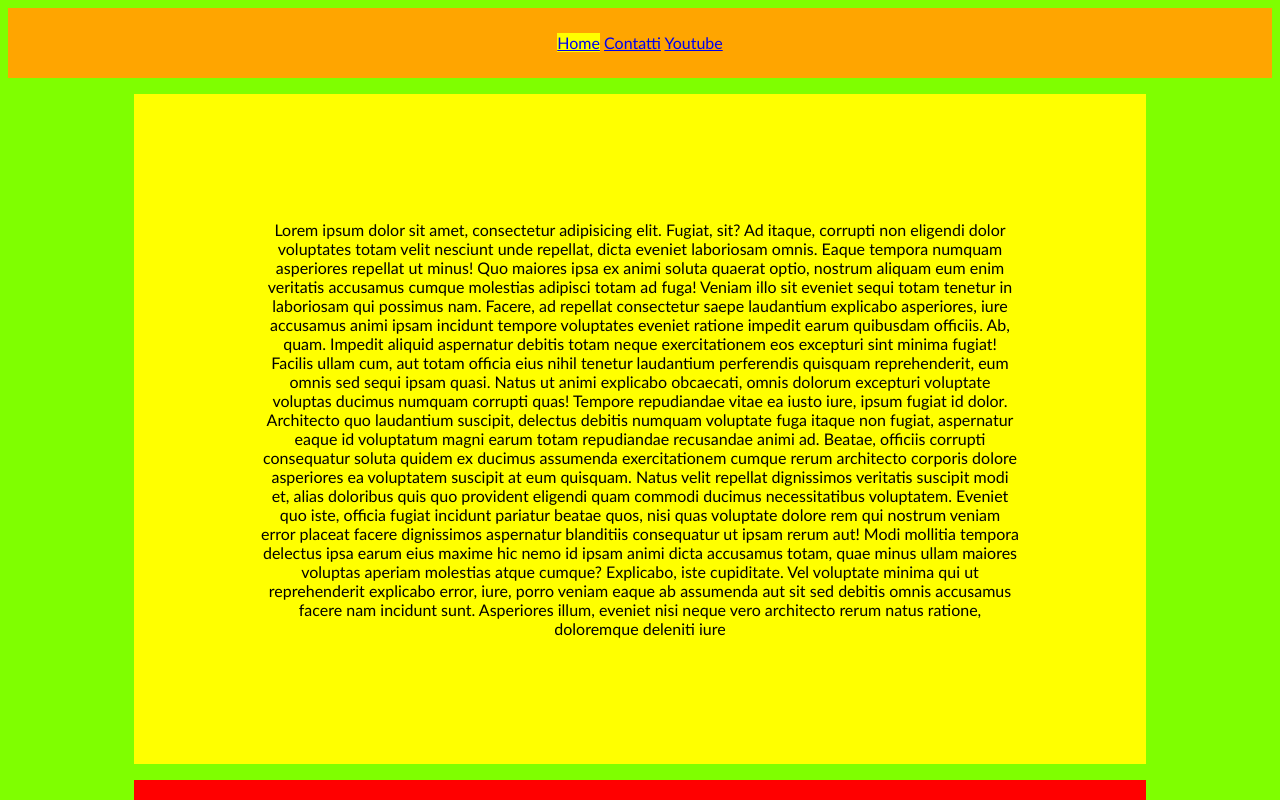
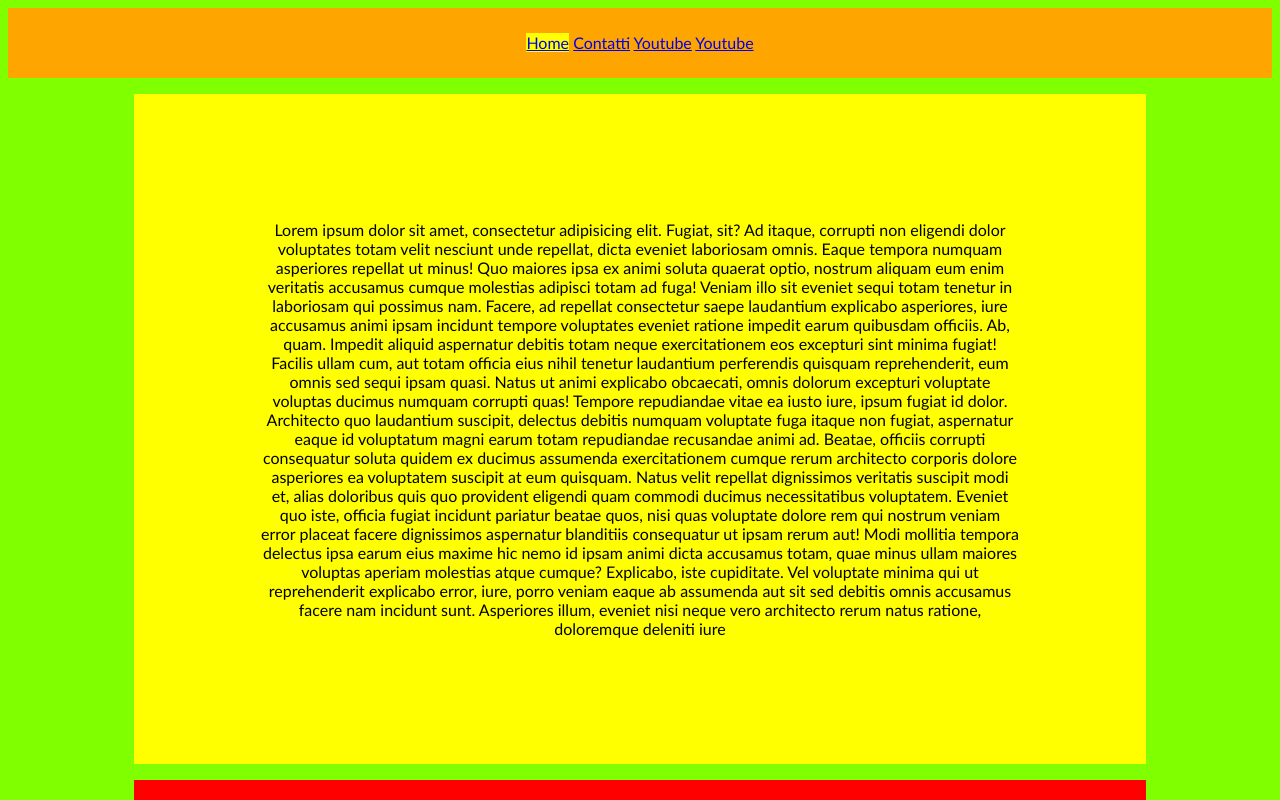
Before and after one commit to stefanolazzari/2c-sviluppo-web, a plain HTML site: page index.html in a window 1280 px wide. Shown: the top 800 px of the page. Drawn offline with Linux system fonts and the light colour scheme.

Commit message:
inserito link

```diff
--- a/index.html
+++ b/index.html
@@ -11,6 +11,7 @@
     <nav>
         <a class="giallu-bellu" href="index.html">Home</a>
         <a href="contatti.html">Contatti</a>
+        <a href="https://www.youtube.com/">Youtube</a>
         <a href="https://www.youtube.com/">Youtube</a>
     </nav>
 
```
